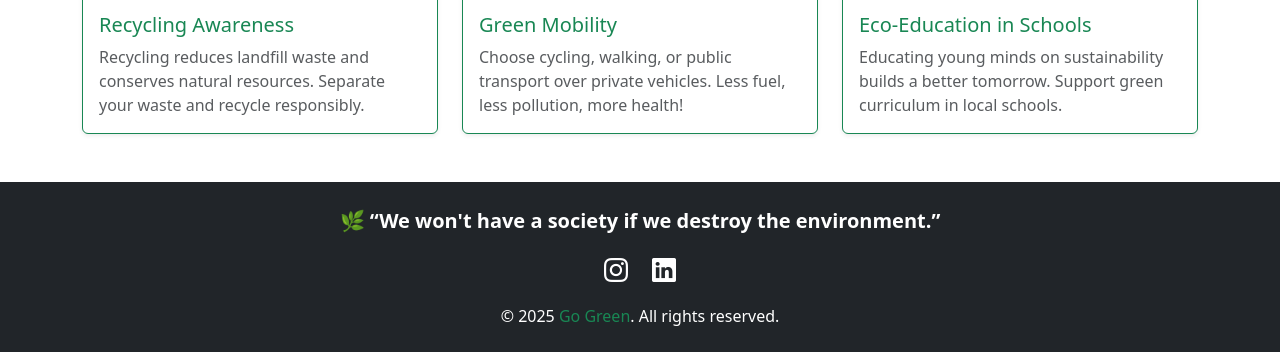
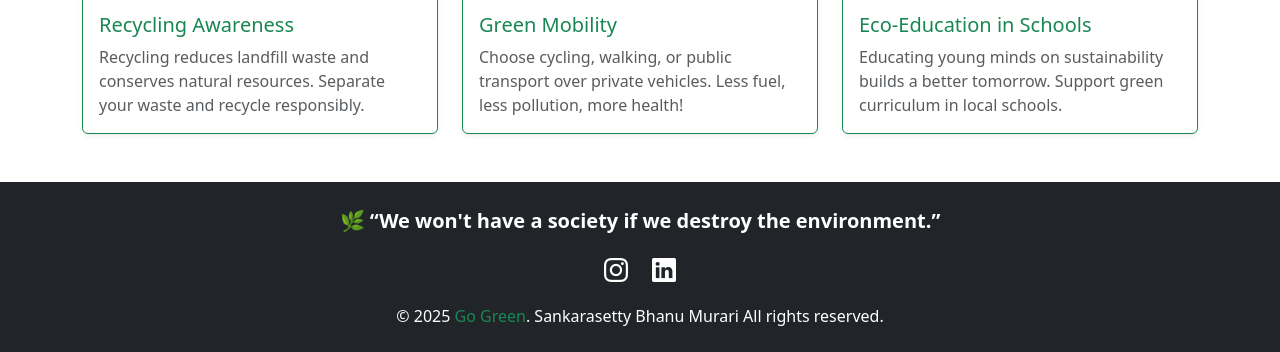
Before and after one commit to BhanuSankarasetty/go-green-blog, a plain HTML site: page index.html in a window 1280 px wide. Shown: the part 1548-1900 px from the top of the page. Drawn offline with nearby package versions, Linux system fonts and the light colour scheme.

Commit message:
Update contact section name

```diff
--- a/index.html
+++ b/index.html
@@ -210,7 +210,7 @@
         </a>
       </div>
 
-      <p class="mb-0">&copy; 2025 <span class="text-success">Go Green</span>. All rights reserved.</p>
+      <p class="mb-0">&copy; 2025 <span class="text-success">Go Green</span>. Sankarasetty Bhanu Murari All rights reserved.</p>
     </footer>
 
 
```
